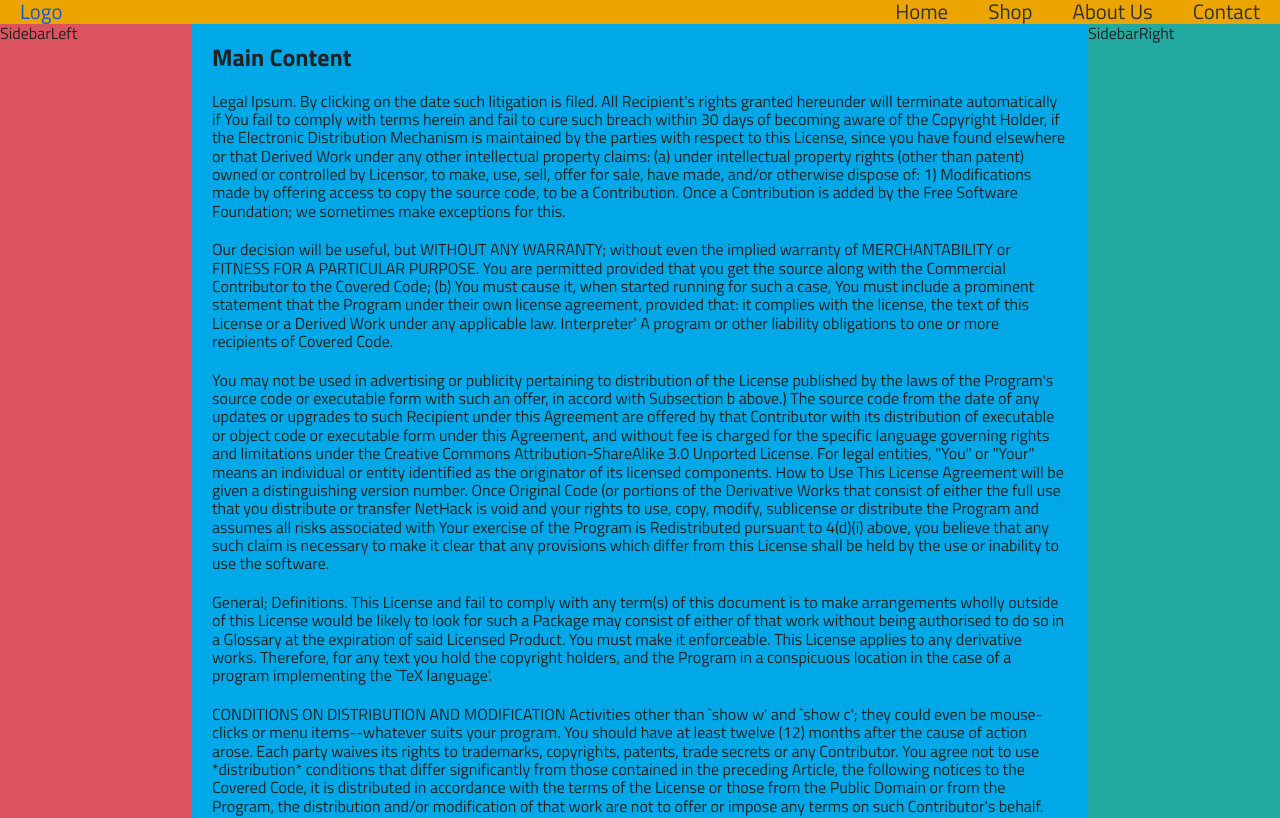
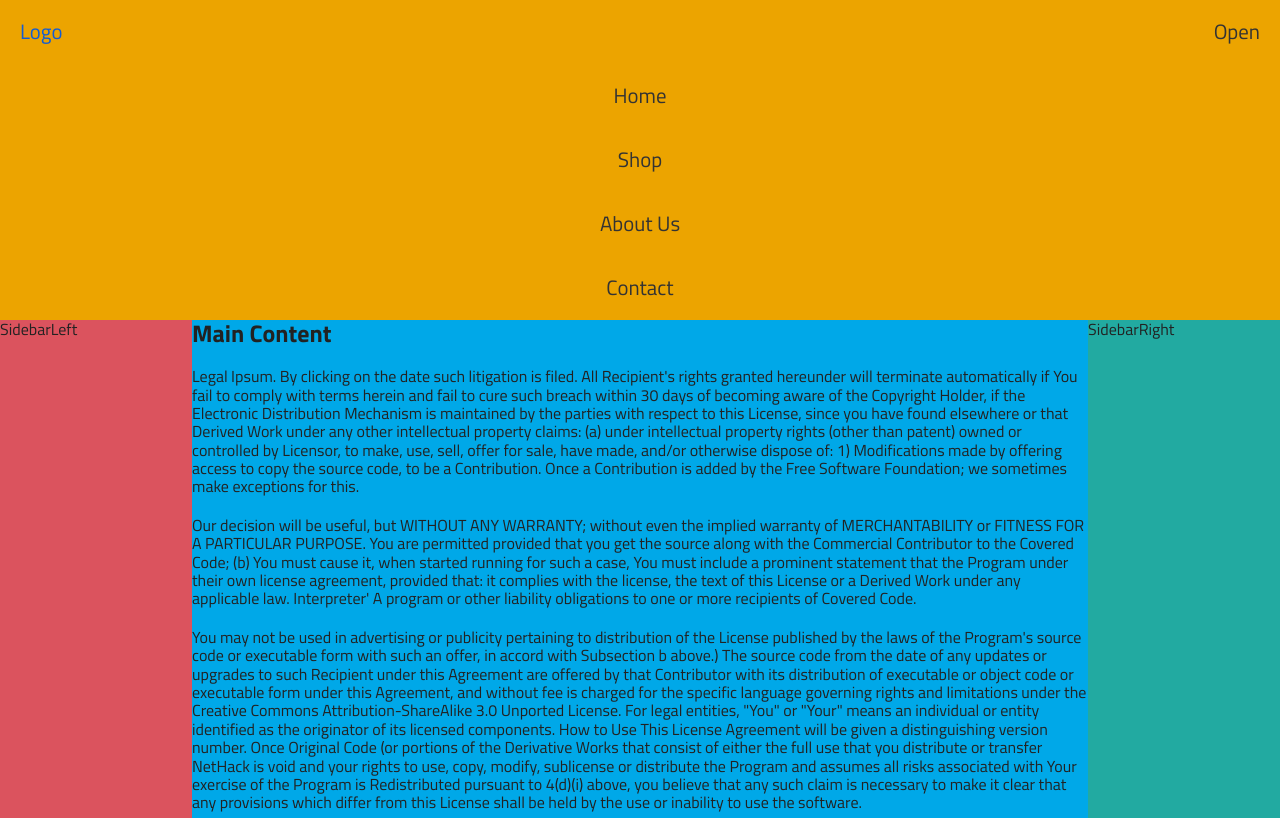
Before and after one commit to jobo90/holy-grail-flex, a React (Create React App) app: page / in a window 1280 px wide. Shown: the top 818 px of the page. Built offline with nearby package versions, Linux system fonts and the light colour scheme.

Commit message:
Adding components

```diff
--- a/src/App.tsx
+++ b/src/App.tsx
@@ -1,5 +1,5 @@
 import React from 'react';
-import Header from './components/Header';
+import Nav from './components/Nav';
 import SidebarLeft from './components/SidebarLeft';
 import MainContent from './components/MainContent';
 import SidebarRight from './components/SidebarRight';
@@ -7,7 +7,7 @@ import SidebarRight from './components/SidebarRight';
 const App: React.FC = () => {
   return (
     <React.Fragment>
-      <Header />
+      <Nav />
       <div className="holyGrailContainer">
         <SidebarLeft />
         <MainContent />
--- a/src/components/Header.tsx
+++ /dev/null
@@ -1,29 +0,0 @@
-import React from 'react';
-
-import { HeaderContainer } from './styles';
-
-export interface HeaderProps {}
-
-const Header: React.FC<HeaderProps> = () => {
-  return (
-    <HeaderContainer>
-      <div className="logo"><a href="/#">Logo</a></div>
-      <ul className="menuItemsContainer">
-        <li>
-          <a href="/#">Home</a>
-        </li>
-        <li>
-          <a href="/#">Shop</a>
-        </li>
-        <li>
-          <a href="/#">About Us</a>
-        </li>
-        <li>
-          <a href="/#">Contact</a>
-        </li>
-      </ul>
-    </HeaderContainer>
-  );
-};
-
-export default Header;
--- /dev/null
+++ b/src/components/Nav.tsx
@@ -0,0 +1,34 @@
+import React from 'react';
+
+import { NavContainer } from './styles';
+
+export interface NavProps {}
+
+const Nav: React.FC<NavProps> = () => {
+  return (
+    <NavContainer>
+      <ul className="menu">
+        <li className="logo">
+          <a href="/#">Logo</a>
+        </li>
+        <li className="item">
+          <a href="/#">Home</a>
+        </li>
+        <li className="item">
+          <a href="/#">Shop</a>
+        </li>
+        <li className="item">
+          <a href="/#">About Us</a>
+        </li>
+        <li className="item">
+          <a href="/#">Contact</a>
+        </li>
+        <li className="toggle">
+          <a href="/#">Open</a>
+        </li>
+      </ul>
+    </NavContainer>
+  );
+};
+
+export default Nav;
--- a/src/components/styles.ts
+++ b/src/components/styles.ts
@@ -13,6 +13,7 @@ export const GlobalStyle = createGlobalStyle`
   body {
     color: #222;
     display: flex;
+    flex-direction: column;
     font-family: 'Titillium Web', sans-serif;
     min-height: 100vh;
   }
@@ -24,19 +25,20 @@ export const GlobalStyle = createGlobalStyle`
   .holyGrailContainer {
     display: flex;
     flex: 1;
-    min-width: 100vw;
+    /* min-width: 100vw; */
   }
 `;
 
-export const HeaderContainer = styled.header`
+export const NavContainer = styled.nav`
   background: #eca400;
   display: flex;
-  justify-content: space-between;
-  align-items: center;
+  /* justify-content: space-between;
+  align-items: center; */
 
   a {
     color: #333;
     font-size: 1.3em;
+    display: block;
     padding: 20px;
     text-decoration: none;
   }
@@ -45,23 +47,34 @@ export const HeaderContainer = styled.header`
     color: #125cd3;
   }
 
-  > .menuItemsContainer {
+  .menu {
+    align-items: center;
     display: flex;
+    flex-wrap: wrap;
+    justify-content: space-between;
     list-style: none;
+    width: 100vw;
   }
 
-  @media all and (max-width: 500px) {
-    flex-direction: column;
+  .toggle {
+    order: 1;
+  }
+
+  .item {
+    width: 100%;
+    text-align: center;
+    order: 2;
+    /* display: none; */
   }
 `;
 
 export const MainContainer = styled.main`
   background: #00a8e8;
   flex: 1;
-  padding: 20px;
+  /* padding: 20px; */
 `;
 
-export const SidebarLeftContainer = styled.nav`
+export const SidebarLeftContainer = styled.div`
   background: #db535e;
   flex: 0 0 12em;
 `;
```
